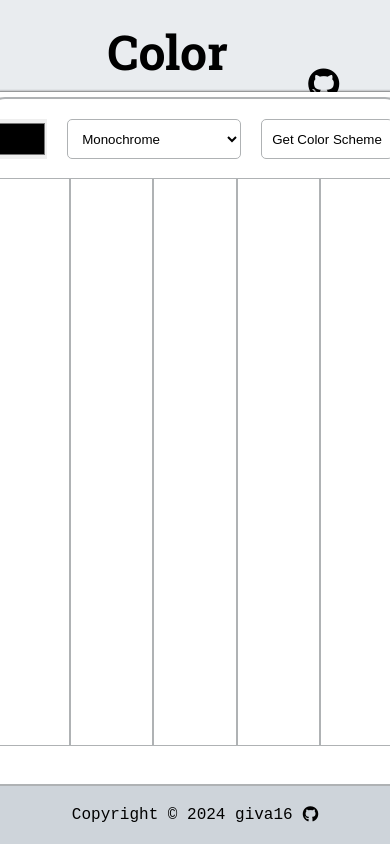
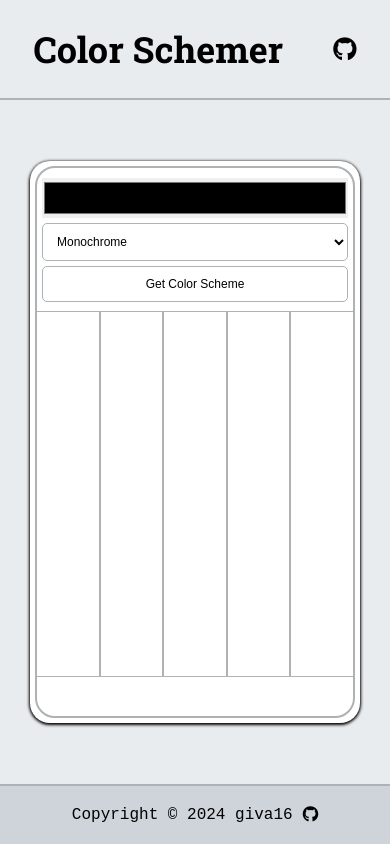
Before and after one commit to giva16/color-schemer-app, a website built with webpack: page src/index.html in a window 390 px wide. Built offline with nearby package versions, Linux system fonts and the light colour scheme; a web font is replaced by a local one.

Commit message:
Improved app responsiveness for mobile devices

```diff
--- a/src/css/styles.css
+++ b/src/css/styles.css
@@ -41,9 +41,11 @@ header {
 
 header > nav {
   margin: 0 auto;
-  width: 50%;
+  height: 100%;
   display: flex;
-  justify-content: space-between;
+  justify-content: center;
+  align-items: center;
+  gap: 50px;
   align-items: center;
 }
 
@@ -62,8 +64,9 @@ main {
 
 #schemer {
   padding: 5px;
-  height: 700px;
-  width: 700px;
+  flex: 1;
+  max-width: 700px;
+  height: 90%;
   background-color: var(--color-schemer-bg-light);
   box-shadow: 0px 1px 3px 1px black;
 }
@@ -153,3 +156,32 @@ main {
   background-color: var(--footer-bg-light);
   border-top: var(--border-light);
 }
+
+@media all and (max-width: 800px) {
+  header {
+    font-size: 1.5rem;
+  }
+}
+
+@media all and (max-width: 680px) {
+  main {
+    padding: 30px;
+  }
+}
+
+@media all and (max-width: 500px) {
+  .controls-container > form > #getScheme,
+  .controls-container > form > select {
+    font-size: 12px;
+  }
+
+  .controls-container > form > .input-color {
+    width: 100%;
+  }
+
+  .controls-container > form {
+    flex-direction: column;
+    gap: 5px;
+    padding: 10px 5px;
+  }
+}
```
